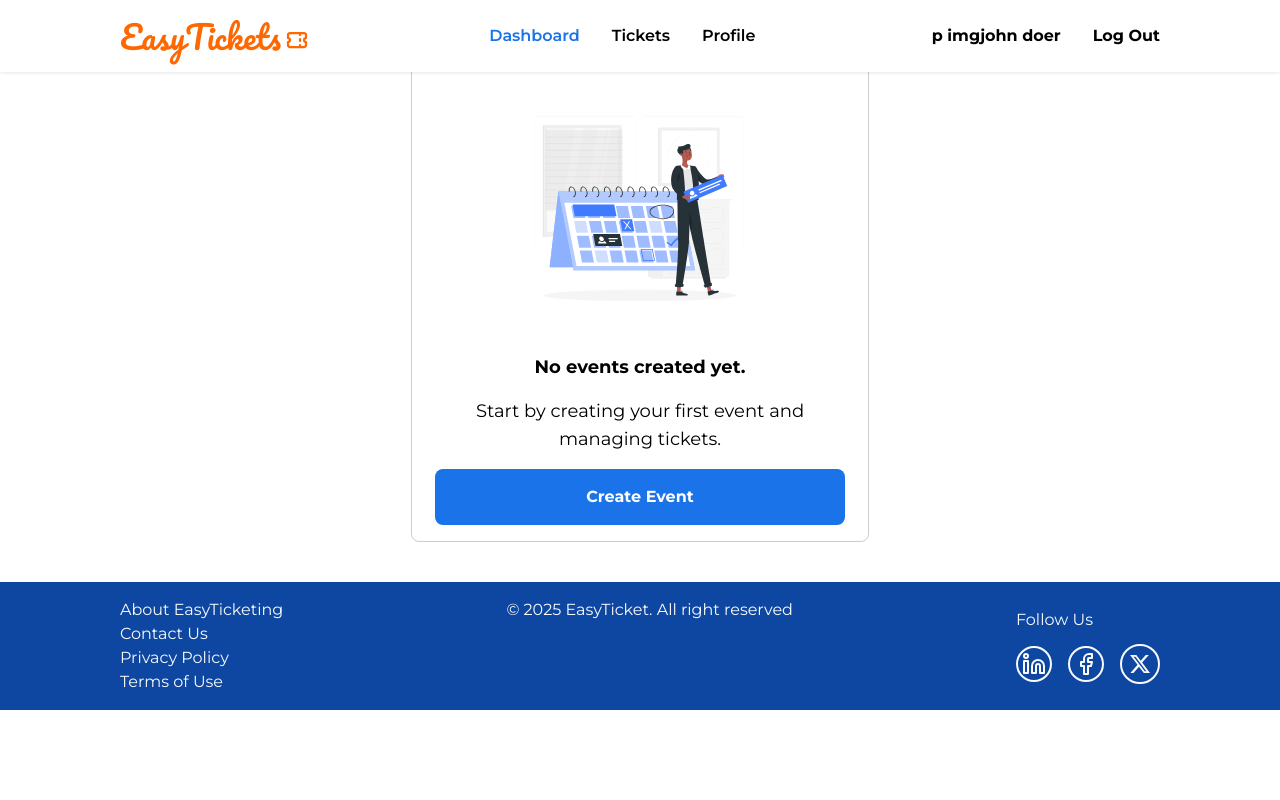
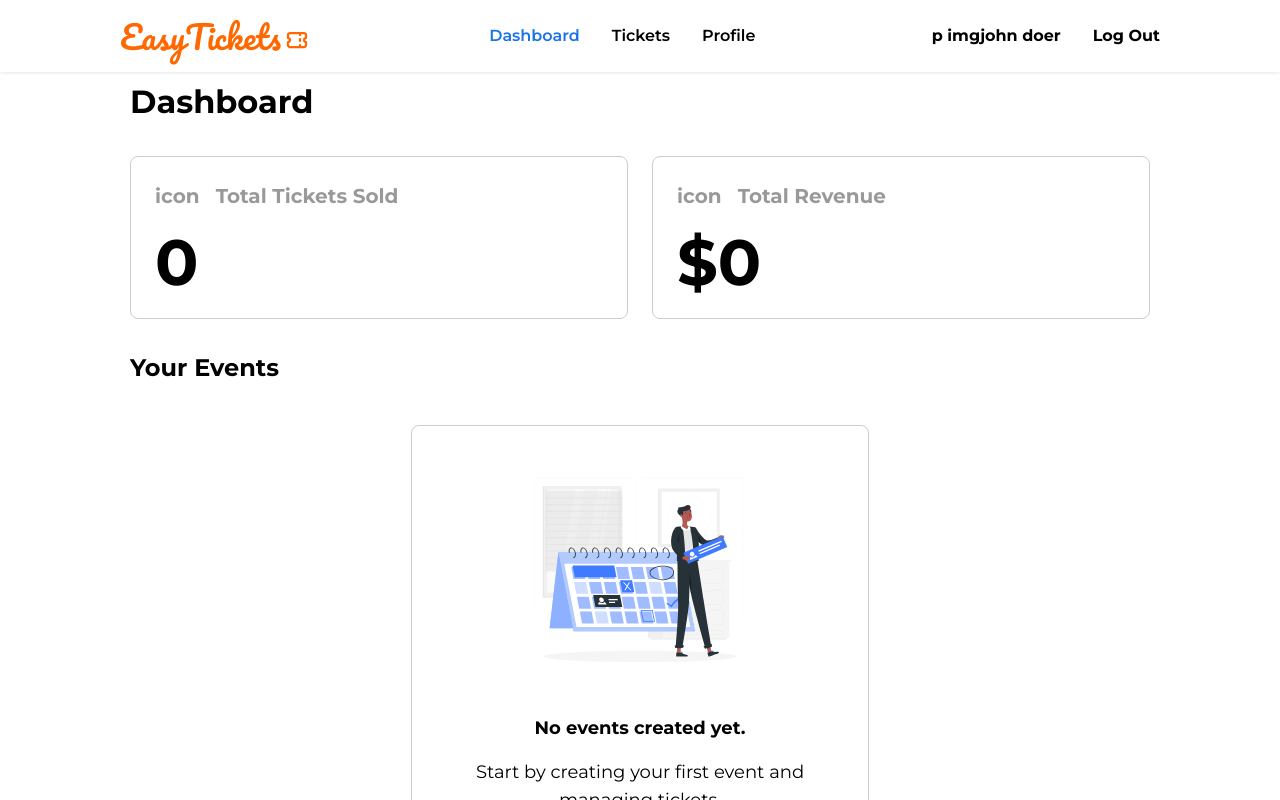
Before and after one commit to mafindijr/easy-ticketing-app, a React (Vite) app: page /dashboard in a window 1280 px wide. Shown: the top 800 px of the page. Built offline with nearby package versions, Linux system fonts and the light colour scheme.

Commit message:
feat: enhance dashboard layout and structure

```diff
--- a/src/Pages/dashboard.jsx
+++ b/src/Pages/dashboard.jsx
@@ -5,10 +5,31 @@ export default function Dashboard() {
 
 
   return (
-    <div>
+    <div className="flex flex-col gap-8 mx-[130px] justify-center mt-20">
+        <div>
+          <h2 className="text-[32px] leading-[44px] font-montserrat font-bold ">Dashboard</h2>
+        </div>
+        <div className="grid grid-cols-2 gap-[24px] w-full">
+          <div className="flex flex-col rounded-[8px] border-1 border-[#cccccc] p-[24px] gap-[19px]">
+            <h4 className="flex items-center gap-[16px] font-montserrat font-[700] text-[20px] text-[#999999] leading-[30px]">
+              <span>icon</span>
+              Total Tickets Sold
+            </h4>
+            <p className="text-[64px] font-montserrat font-bold leading-[100%]">0</p>
+          </div>
+          <div className="flex flex-col rounded-[8px] border-1 border-[#cccccc] p-[24px] gap-[19px]">
+            <h4 className="flex items-center gap-[16px] font-montserrat font-[700] text-[20px] text-[#999999] leading-[30px]">
+              <span>icon</span>
+              Total Revenue
+            </h4>
+            <p className="text-[64px] font-montserrat font-bold leading-[100%]">$0</p>
+          </div>
+        </div>
       <div>
-        <h1>dashboard</h1>
-        <EmptyDashboadState />
+          <div>
+            <h3 className="text-[24px] leading-[34px] font-montserrat font-bold">Your Events</h3>
+          </div>
+            <EmptyDashboadState />
       </div>
     </div>
   )
--- a/src/components/input.jsx
+++ b/src/components/input.jsx
@@ -42,7 +42,7 @@ export const Input = ({
           className={`
             w-full p-2 ${PrefixIcon ? "pl-10" : "pl-2"} pr-10 border
             border-[#D1D5DB] text-[#6B7280] text-base font-montserrat
-            rounded-[4px] bg-[#ebebeb] focus:outline-none focus:ring-1 focus:ring-[#6B7280]
+            rounded-[4px] bg-[#ebebeb] focus:outline-none focus:ring-1 focus:ring-[#93abdb]
             ${className}
           `}
           {...(register ? register(name, { required }) : {})}
```
